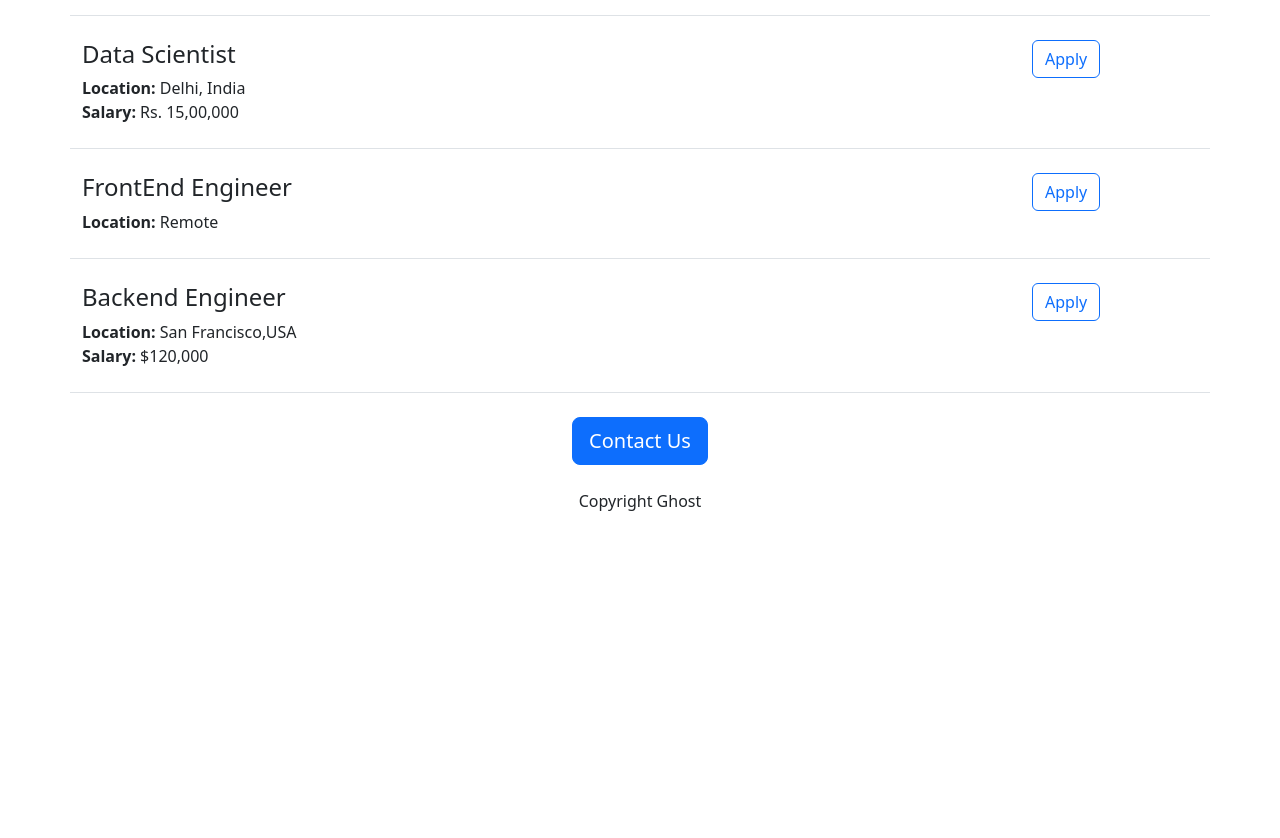
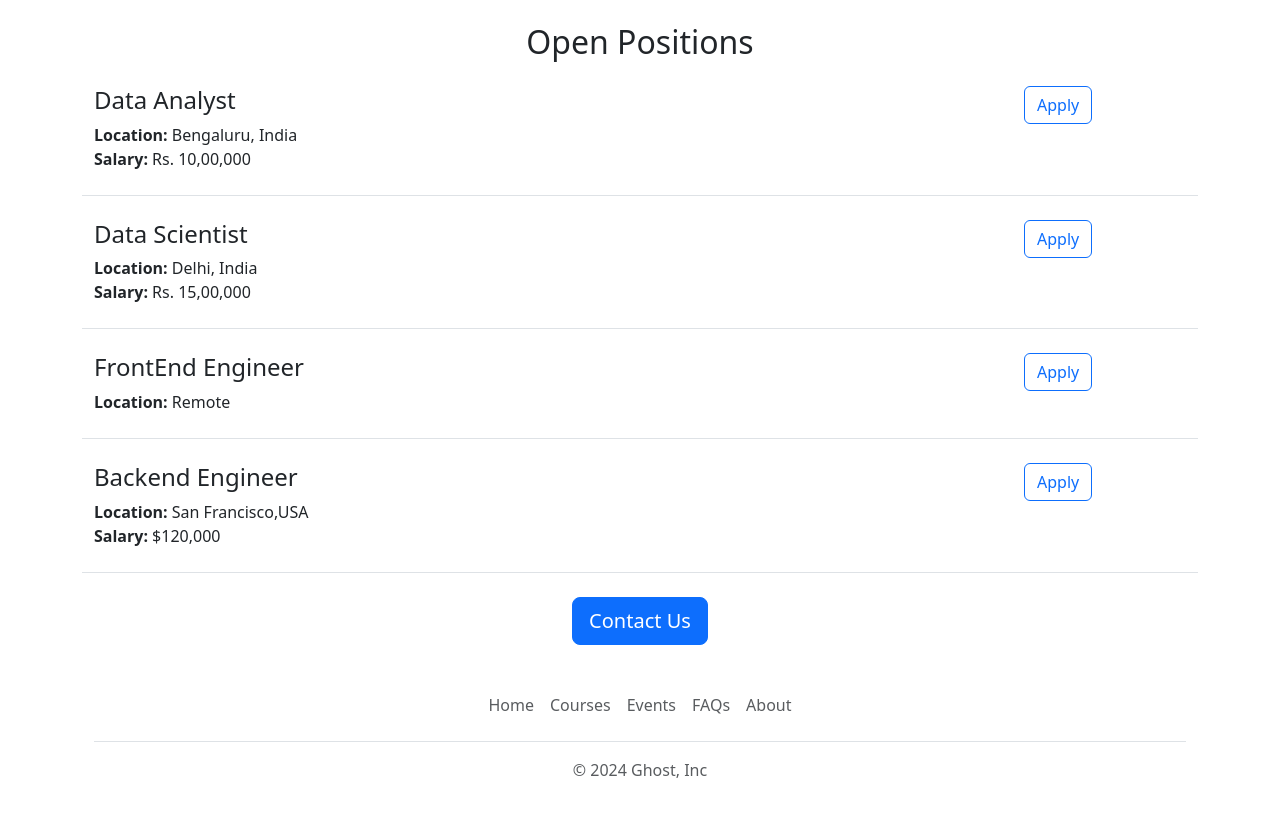
Before and after one commit to SameerThakur17/flask-app, a Flask app: page / in a window 1280 px wide. Shown: the part 803-1641 px from the top of the page. Before the commit the page ends 1332 px from the top, so only its background shows below. Run offline with Flask 2, Linux system fonts and the light colour scheme.

Commit message:
functional improvements

```diff
--- a/static/style.css
+++ b/static/style.css
@@ -22,6 +22,7 @@ h2{
   width:100%;
   height:360px;
   object-fit:cover;
+  margin-bottom:16px
 }
 
 /* .info{
--- /dev/null
+++ b/templates/footer.html
@@ -0,0 +1,12 @@
+<div class="container">
+  <footer class="py-3 my-4">
+    <ul class="nav justify-content-center border-bottom pb-3 mb-3">
+      <li class="nav-item"><a href="#" class="nav-link px-2 text-body-secondary">Home</a></li>
+      <li class="nav-item"><a href="#" class="nav-link px-2 text-body-secondary">Courses</a></li>
+      <li class="nav-item"><a href="#" class="nav-link px-2 text-body-secondary">Events</a></li>
+      <li class="nav-item"><a href="#" class="nav-link px-2 text-body-secondary">FAQs</a></li>
+      <li class="nav-item"><a href="#" class="nav-link px-2 text-body-secondary">About</a></li>
+    </ul>
+    <p class="text-center text-body-secondary">© 2024 Ghost, Inc</p>
+  </footer>
+</div>
--- a/templates/index.html
+++ b/templates/index.html
@@ -9,25 +9,32 @@
   </head>
 </head>
 <body>
-  <div class="container ">
-  <h1 class="text-center mt-2 mb-4">{{company}} Careers</h1>
+  {% include "navbar.html" %}
   <img class="img-fluid" id="banner" src="static/banner.png" alt="">
+  <div class="container">
+  <!-- <h1 class="text-center mt-2 mb-4">{{company}} Careers</h1> -->
   <h2 class="text-center mt-2 mb-4">About Ghost</h2>
+    <div class="row mb-4">
+    <div class="col-md-7">
   <p class="lead">
-    Lorem ipsum dolor sit amet, consectetur adipiscing elit, sed do eiusmod tempor incididunt ut labore et dolore magna aliqua. Ac felis donec et odio pellentesque diam volutpat commodo. Congue mauris rhoncus aenean vel elit scelerisque mauris pellentesque. Odio facilisis mauris sit amet massa vitae tortor. A condimentum vitae sapien pellentesque habitant morbi tristique.
+    Lorem ipsum dolor sit amet, consectetur adipiscing elit, sed do eiusmod tempor incididunt ut labore et dolore magna aliqua. Ac felis donec   et odio pellentesque diam volutpat commodo. Congue mauris rhoncus aenean vel elit scelerisque mauris pellentesque. Odio facilisis mauris sit amet massa vitae tortor. A condimentum vitae sapien pellentesque habitant morbi tristique.
   </p>
+    </div>
+    <div class="d-none d-md-block col-md-5">
+      <img class="rounded" src="https://images.unsplash.com/photo-1519389950473-47ba0277781c?q=80&w=2070&auto=format&fit=crop&ixlib=rb-  4.0.3&ixid=M3wxMjA3fDB8MHxwaG90by1wYWdlfHx8fGVufDB8fHx8fA%3D%3D" alt="" height="300px">
+    </div>
+      </div>
+
   <h2 class="text-center mt-2 mb-4">Open Positions</h2>
-  <div class="con tainer">
+  <div class="container">
     {%for job in jobs %}
     {% include "jobitems.html" %}
     {% endfor %}
   </div>
     <div class="text-center">
-    <button class="btn btn-primary btn-lg">Contact Us</button>
-      <p class="mt-4">
-        Copyright Ghost
-      </p>
+    <a href="mailto:theghostnetwork@gmail.com?subject=Questions%20About%20The%20Job%20Opening&body=My%20Name%20%3A%20%3Cname%3E%0D%0A%0D%0AMy%20Question%3A%20%3Cquestion%3E" class="btn btn-primary btn-lg">Contact Us</a>
     </div>
+  {% include "footer.html" %}
   </div>
 </body>
 </html>
--- a/templates/jobitems.html
+++ b/templates/jobitems.html
@@ -11,7 +11,7 @@
     {% endif %}
   </div>
   <div class="col-2">
-    <button type="button" class="btn btn-outline-primary">Apply</button>
+    <a href="mailto:theghostnetwork@gmail.com?subject=Application%20for%20{{job['title']}}&body=My%20Name%20%3A%20%3Cname%3E%0D%0A%0D%0AMy%20Resume%20%3A%20%3Cresume%3E%0D%0A%0D%0AMy%20LinkedIn%20%3A%20%3CLinkedIn%3E" class="btn btn-outline-primary">Apply</a>
   </div>
 
 </div>
```
Also changed, not shown: templates/navbar.html (added, +8 -0 lines).
